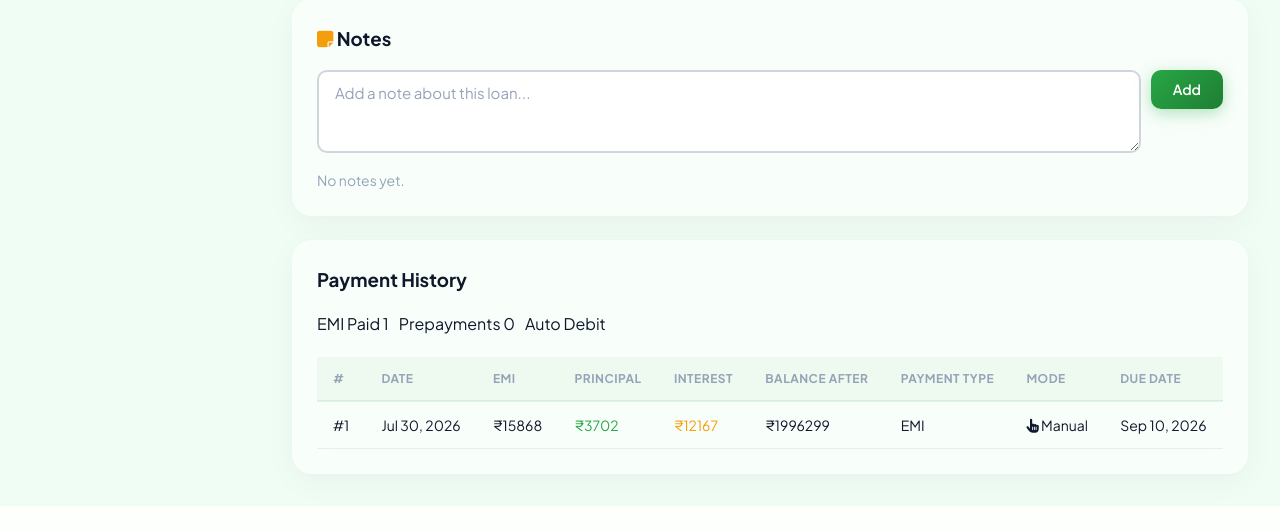
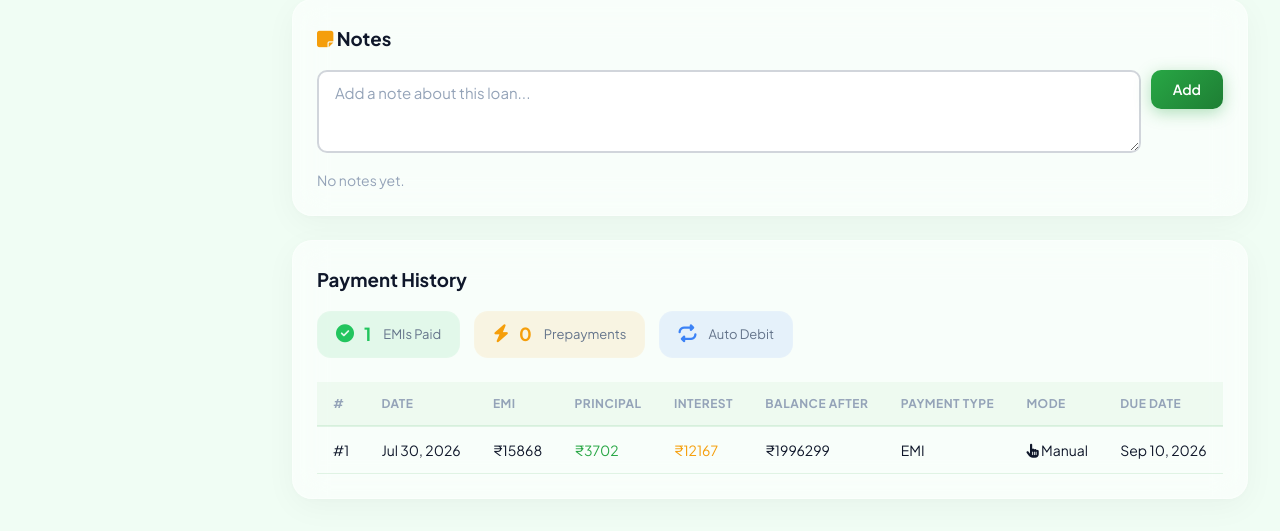
Before and after one commit to ashishkekan/Loan-Manager, a Django app: page /loans/3/ in a window 1280 px wide. Shown: the part 2716-3247 px from the top of the page. Before the commit the page ends 3222 px from the top, so only its background shows below. Run offline with Django 5.2, Linux system fonts and the light colour scheme; a user stored in the database is signed in; data comes from the database, SQL or seed files in the repository; both versions use the stored data as it was after the commit; data that the repository does not hold is empty.

Commit message:
Code updated

```diff
--- a/static/css/style.css
+++ b/static/css/style.css
@@ -2838,3 +2838,63 @@ FORECLOSURE CALCULATOR STYLES
 [data-theme="dark"] .sim-value {
     color: #f1f5f9 !important;
 }
+
+.payment-summary-badges{
+    display:flex;
+    gap:14px;
+    flex-wrap:wrap;
+    margin-bottom:24px;
+}
+
+.summary-badge{
+    display:flex;
+    align-items:center;
+    gap:10px;
+    padding:12px 18px;
+    border-radius:14px;
+    border:1px solid rgba(255,255,255,.08);
+    background:rgba(255,255,255,.03);
+    transition:.25s ease;
+    cursor:default;
+}
+
+.summary-badge:hover{
+    transform:translateY(-2px);
+    box-shadow:0 8px 20px rgba(0,0,0,.08);
+}
+
+.summary-badge i{
+    font-size:18px;
+}
+
+.summary-badge strong{
+    font-size:18px;
+    font-weight:700;
+    line-height:1;
+}
+
+.summary-badge small{
+    font-size:13px;
+    color:var(--text-secondary);
+    margin-left:2px;
+}
+
+.summary-badge.success{
+    background:rgba(34,197,94,.10);
+    color:#22c55e;
+}
+
+.summary-badge.warning{
+    background:rgba(245,158,11,.10);
+    color:#f59e0b;
+}
+
+.summary-badge.primary{
+    background:rgba(59,130,246,.10);
+    color:#3b82f6;
+}
+
+.summary-badge.secondary{
+    background:rgba(148,163,184,.12);
+    color:#64748b;
+}
--- a/templates/loans/loan_detail.html
+++ b/templates/loans/loan_detail.html
@@ -426,17 +426,27 @@
 </div>
 <div class="glass-card" style="padding: 24px; margin-top: 24px;">
     <h3 style="margin-bottom: 16px;">Payment History</h3>
-    <div style="display:flex; gap:10px; flex-wrap:wrap; margin-bottom:20px;">
-        <span class="badge badge-success">
-            EMI Paid {{ paid_payments|length }}
+    <div class="payment-summary-badges">
+        <span class="summary-badge success">
+            <i class="fas fa-check-circle"></i>
+            <strong>{{ paid_payments|length }}</strong>
+            <small>EMIs Paid</small>
         </span>
-        <span class="badge badge-warning">
-            Prepayments {{ prepayments|length }}
+        <span class="summary-badge warning">
+            <i class="fas fa-bolt"></i>
+            <strong>{{ prepayments|length }}</strong>
+            <small>Prepayments</small>
         </span>
         {% if loan.auto_debit %}
-            <span class="badge badge-primary">Auto Debit</span>
+        <span class="summary-badge primary">
+            <i class="fas fa-repeat"></i>
+            <small>Auto Debit</small>
+        </span>
         {% else %}
-            <span class="badge badge-secondary">Manual</span>
+        <span class="summary-badge secondary">
+            <i class="fas fa-hand-pointer"></i>
+            <small>Manual Payment</small>
+        </span>
         {% endif %}
     </div>
     {% if paid_payments %}
```
Also changed, not shown: db.sqlite3, 1 other file.
